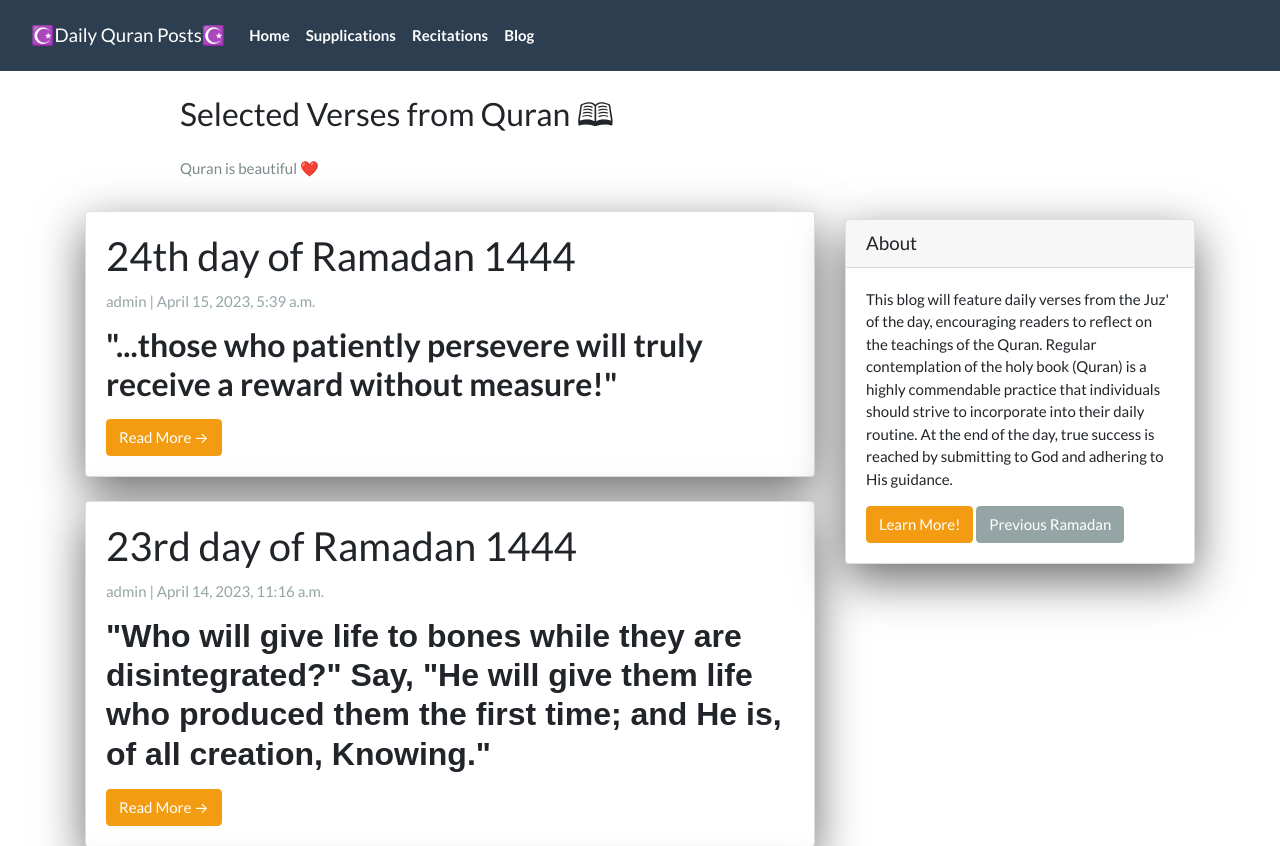
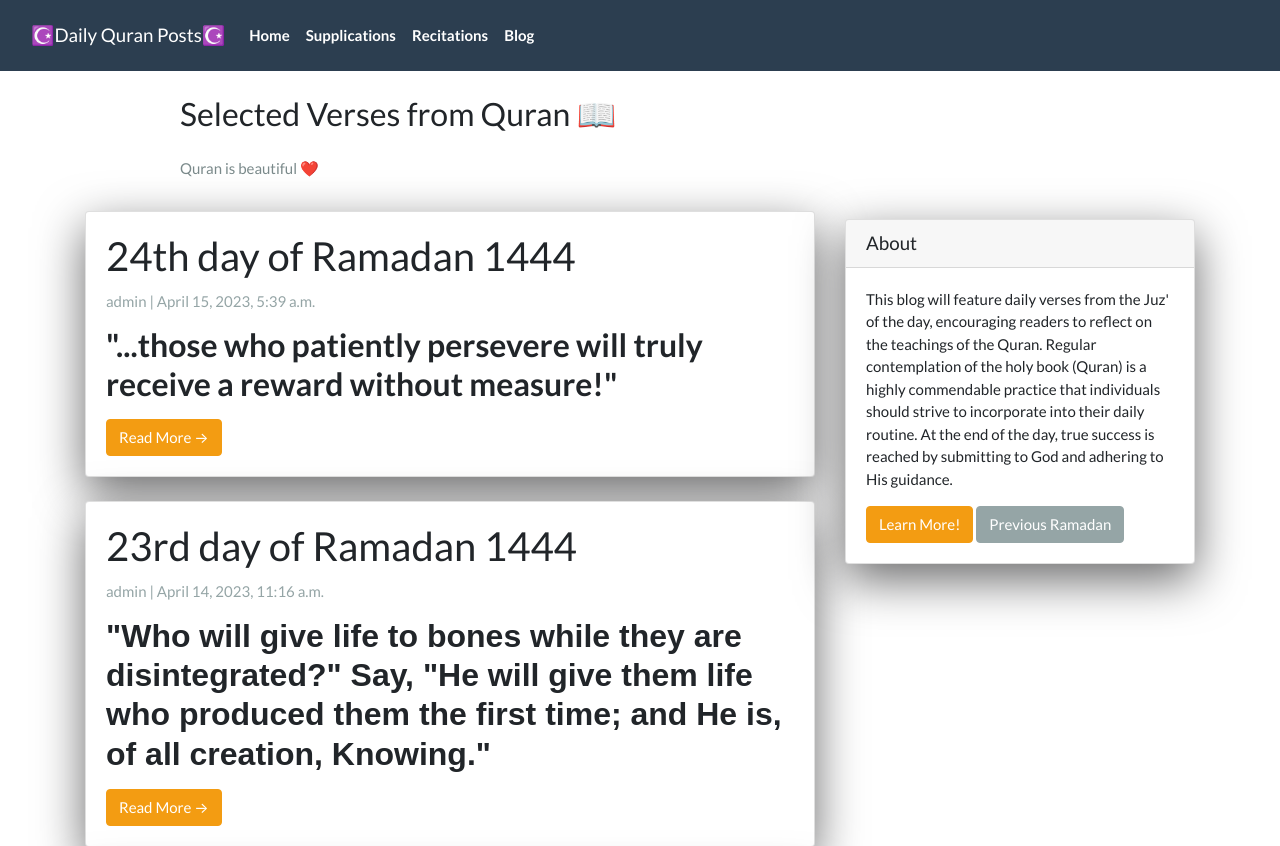
Before and after one commit to Redwa/QuranBlog, a Django app: page / in a window 1280 px wide. Shown: the top 846 px of the page. Run offline with Django 3.2, Linux system fonts and the light colour scheme; data comes from the database, SQL or seed files in the repository; some libraries are stand-ins or nearby versions.

Commit message:
change book icon

```diff
--- a/App/templates/index.html
+++ b/App/templates/index.html
@@ -6,7 +6,7 @@
     <div class="row">
       <div class=" col-md-8 col-md-10 mx-auto">
         <div class="site-heading">
-          <h3 class=" site-heading my-4 mt-3 text-black">Selected Verses from Quran &#x1F56E; </h3>
+          <h3 class=" site-heading my-4 mt-3 text-black">Selected Verses from Quran &#128214;</h3>
           <p class="text-dark">Quran is beautiful ❤️</p>
         </div>
       </div>
```
